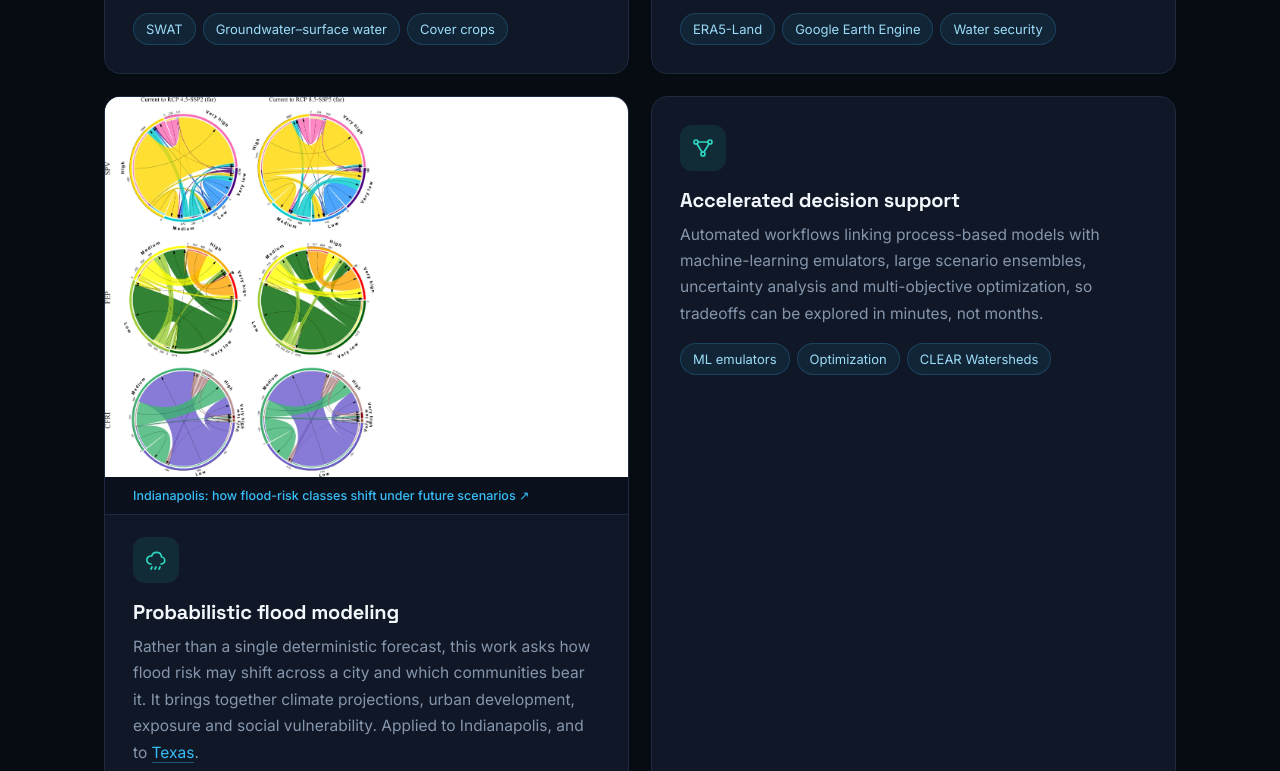
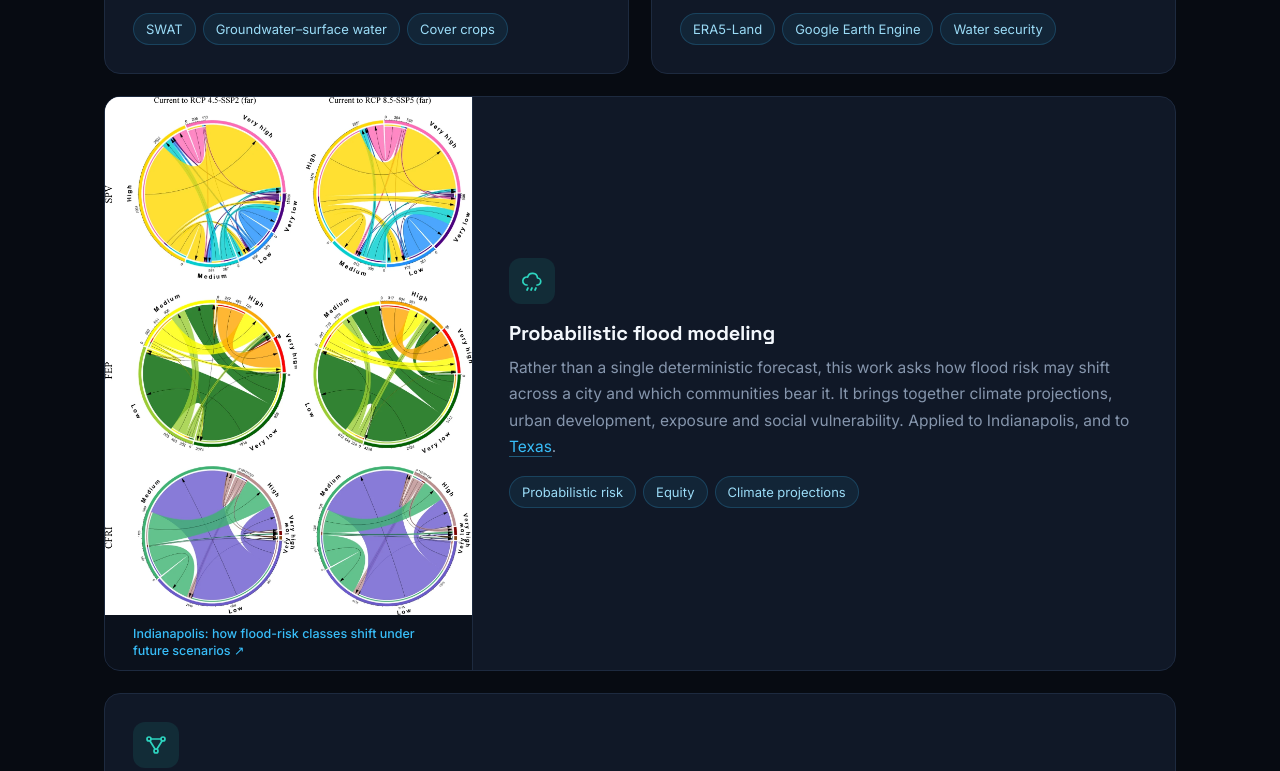
Before and after one commit to MohAboelnoure/MohAboelnoure.github.io, a plain HTML site: page index.html in a window 1280 px wide. Shown: the part 1880-2651 px from the top of the page. Drawn offline with Linux system fonts and the light colour scheme.

Commit message:
White gap

```diff
--- a/index.html
+++ b/index.html
@@ -96,17 +96,19 @@
       <p>Flood-exposure and water-security indicators for cities in very different climatic and socioeconomic settings, built from ERA5-Land reanalysis and Google Earth Engine as part of a public decision-support tool for equitable climate-resilience planning.</p>
       <div class="tags"><span>ERA5-Land</span><span>Google Earth Engine</span><span>Water security</span></div>
     </article>
-    <article class="card reveal">
-      <a class="fig link map tall" href="https://link.springer.com/article/10.1007/s11069-026-08064-2" target="_blank" rel="noopener" aria-label="Read the Indianapolis flood-risk paper in Natural Hazards">
+    <article class="card reveal wide split">
+      <a class="fig link map tall"href="https://link.springer.com/article/10.1007/s11069-026-08064-2" target="_blank" rel="noopener" aria-label="Read the Indianapolis flood-risk paper in Natural Hazards">
         <span class="frame"><img src="assets/flood-risk-chords.webp" alt="Chord diagrams showing how flood-risk classes shift from current conditions to the far-future RCP 4.5-SSP2 and RCP 8.5-SSP5 scenarios, for three flood-risk indicators" loading="lazy"></span>
         <figcaption>Indianapolis: how flood-risk classes shift under future scenarios <span aria-hidden="true">&nearr;</span></figcaption>
       </a>
+      <div class="body">
       <div class="icon"><svg viewBox="0 0 24 24"><path d="M7 16a4 4 0 1 1 .7-7.9A5 5 0 0 1 17.5 9 3.5 3.5 0 0 1 17 16M8 19l-1 2M12 19l-1 2M16 19l-1 2"/></svg></div>
       <h3>Probabilistic flood modeling</h3>
       <p>Rather than a single deterministic forecast, this work asks how flood risk may shift across a city and which communities bear it. It brings together climate projections, urban development, exposure and social vulnerability. Applied to Indianapolis, and to <a href="https://www.nature.com/articles/s44304-026-00210-x" target="_blank" rel="noopener">Texas</a>.</p>
       <div class="tags"><span>Probabilistic risk</span><span>Equity</span><span>Climate projections</span></div>
+      </div>
     </article>
-    <article class="card reveal">
+    <article class="card reveal wide">
       <div class="icon"><svg viewBox="0 0 24 24"><circle cx="5" cy="6" r="2"/><circle cx="19" cy="6" r="2"/><circle cx="12" cy="18" r="2"/><path d="M7 6h10M6 8l5 8M18 8l-5 8"/></svg></div>
       <h3>Accelerated decision support</h3>
       <p>Automated workflows linking process-based models with machine-learning emulators, large scenario ensembles, uncertainty analysis and multi-objective optimization, so tradeoffs can be explored in minutes, not months.</p>
--- a/style.css
+++ b/style.css
@@ -84,7 +84,14 @@ h1 em{font-style:normal;background:linear-gradient(100deg,var(--a),var(--b));-we
 .fig figcaption{padding:10px 28px;font-size:12.5px;line-height:1.4;color:var(--mute);background:rgba(7,11,18,.5)}
 .fig.link img{object-fit:cover;object-position:top left;transition:transform .5s ease}
 .fig.link.map img{object-fit:contain}
-.fig.tall img{height:380px}
+.fig.link.map img{object-position:center}
+/* side-by-side card: tall figure at its natural width, text beside it */
+.card.split{display:grid;grid-template-columns:340px 1fr;gap:0 36px;align-items:start}
+.card.split .fig{margin:-28px 0 -28px -28px;border-bottom:0;border-right:1px solid var(--line);align-self:stretch;display:flex;flex-direction:column}
+.card.split .fig .frame{flex:1;display:flex;align-items:center}
+.card.split .fig img{height:auto;max-height:none;object-fit:contain}
+.card.split .body{align-self:center;padding:6px 0}
+.card.split .fig figcaption{margin-top:auto}
 .card p a{border-bottom:1px solid rgba(56,189,248,.4)}
 .fig.link:hover img{transform:scale(1.04)}
 .fig.link figcaption{color:var(--a);font-weight:500}
@@ -148,6 +155,10 @@ h1 em{font-style:normal;background:linear-gradient(100deg,var(--a),var(--b));-we
   .hero-grid,.split{grid-template-columns:1fr}
   .portrait{order:-1;width:230px;margin:10px 0 24px}
   .cards.three,.cards.two{grid-template-columns:1fr}
+  .card.split{display:block}
+  .card.split .fig{margin:-28px -28px 22px;border-right:0;border-bottom:1px solid var(--line);display:block}
+  .card.split .fig .frame{display:block}
+  .card.split .fig img{height:340px}
   .cards.four{grid-template-columns:repeat(2,1fr)}
   .burger{display:block}
   nav{position:absolute;top:100%;left:0;right:0;flex-direction:column;align-items:stretch;gap:0;background:rgba(7,11,18,.97);padding:10px 24px 20px;display:none;border-bottom:1px solid var(--line)}
```
